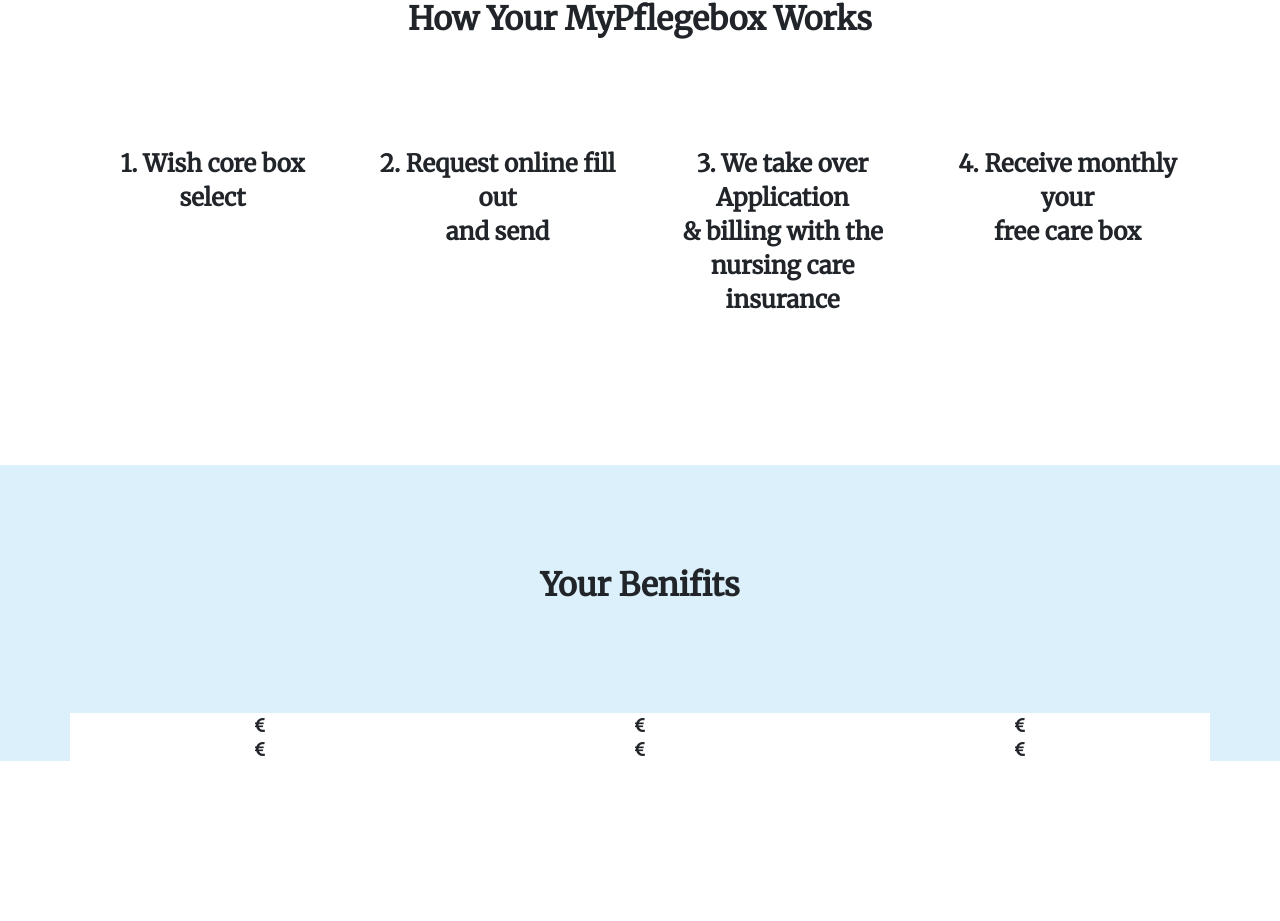
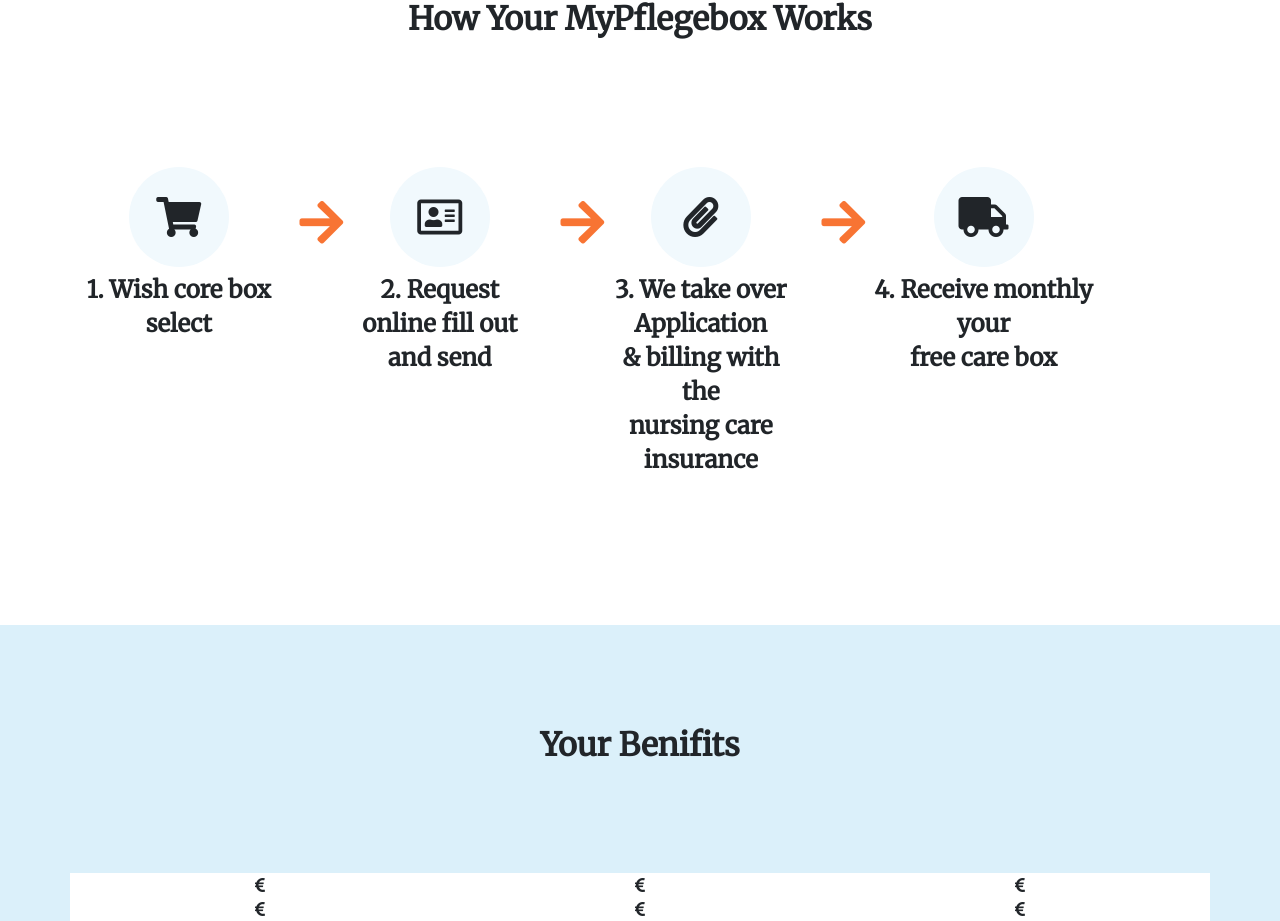
Before and after one commit to ahmedkhalid136/FlegeBOX-FINALIZED, a React (Create React App) app: page /homepage in a window 1280 px wide. Shown: the part 568-1489 px from the top of the page. Before the commit the page ends 1329 px from the top, so only its background shows below. Built offline with nearby package versions, Linux system fonts and the light colour scheme.

Commit message:
Homepage Sections created

```diff
--- a/src/components/Blogdetails/Blogdetails.css
+++ b/src/components/Blogdetails/Blogdetails.css
@@ -2,8 +2,8 @@
 .Myimage {
   height: 700px;
   width: 100%;
-  border-radius: 20px;
-  padding:20px;
+  border-radius: 30px;
+  padding: 20px;
 }
 /* Paragraph Texts */
 .paraText {
@@ -45,12 +45,11 @@
   font-weight: bold;
   font-size: 15px;
   line-height: 20px;
-
 }
 /* styling bloglist header */
 .styleHeader1 {
-    font-family: Nunito Sans;
-    line-height: 56px;
-    padding: 15px;
-    text-align: center;
-  }
+  font-family: Nunito Sans;
+  line-height: 56px;
+  padding: 15px;
+  text-align: center;
+}
--- a/src/components/Blogdetails/Blogdetails.js
+++ b/src/components/Blogdetails/Blogdetails.js
@@ -6,7 +6,7 @@ import Image from "../../Pictures/kelli-mcclintock-GopRYASfsOc-unsplash.jpg";
 import Image2 from "../../Pictures/girl-with-red-hat-Epw-SqZYeyw-unsplash.jpg";
 function Blogdetails() {
   return (
-    <div class="container-fluid">
+    <div class="container">
       <div>
         <h1 className="styleHeader">
           Lorem ipsum dolor sit amet, consetutor dolor consectetur adipiscing
@@ -14,8 +14,8 @@ function Blogdetails() {
         </h1>
       </div>
       <div className="datee">4 Min | july 20,2021</div>
-      <div >
-      <img src={mainImage}className="Myimage" />
+      <div>
+        <img src={mainImage} className="Myimage" />
       </div>
       <p className="paraText">
         Lorem Ipsum is simply dummy text of the printing and typesetting
@@ -31,14 +31,31 @@ function Blogdetails() {
         text ever since the 1500s, when an unknown printer took a galley of type
         and scrambled it to make a type specimen book. It has survived not only
         five centuries, but also the leap into electronic typesetting, remaining
+        essentially unchanged.
+        <br />
+        <br />
+        It was popularised in the 1960s with the release of Letraset sheets
+        containing Lorem Ipsum passages, and more recently with desktop
+        publishing software like Aldus PageMaker including versions of Lorem
+        Ipsum. Lorem Ipsum is simply dummy text of the printing and typesetting
+        industry. Lorem Ipsum has been the industry's standard dummy text ever
+        since the 1500s, when an unknown printer took a galley of type and
+        scrambled it to make a type specimen book. It has survived not only five
+        centuries, but also the leap into electronic typesetting, remaining
         essentially unchanged. It was popularised in the 1960s with the release
         of Letraset sheets containing Lorem Ipsum passages, and more recently
         with desktop publishing software like Aldus PageMaker including versions
-        of Lorem Ipsum. Lorem Ipsum is simply dummy text of the printing and
-        typesetting industry. Lorem Ipsum has been the industry's standard dummy
-        text ever since the 1500s, when an unknown printer took a galley of type
-        and scrambled it to make a type specimen book. It has survived not only
-        five centuries, but also the leap into electronic typesetting, remaining
+        of Lorem Ipsum.
+        <br />
+        <br />
+        It was popularised in the 1960s with the release of Letraset sheets
+        containing Lorem Ipsum passages, and more recently with desktop
+        publishing software like Aldus PageMaker including versions of Lorem
+        Ipsum. Lorem Ipsum is simply dummy text of the printing and typesetting
+        industry. Lorem Ipsum has been the industry's standard dummy text ever
+        since the 1500s, when an unknown printer took a galley of type and
+        scrambled it to make a type specimen book. It has survived not only five
+        centuries, but also the leap into electronic typesetting, remaining
         essentially unchanged. It was popularised in the 1960s with the release
         of Letraset sheets containing Lorem Ipsum passages, and more recently
         with desktop publishing software like Aldus PageMaker including versions
@@ -50,8 +67,9 @@ function Blogdetails() {
           <div className="col-lg-4 col-md-4 col-xs-4  ">
             <img src={Image2} className="articleImg" />
             <p className="texts">
-             <b>Lorem Ipsum is simply dummy text of the printing and typesetting</b>
-
+              <b>
+                Lorem Ipsum is simply dummy text of the printing and typesetting
+              </b>
             </p>
             <p>
               Lorem Ipsum is simply dummy text of the printing and typesetting
@@ -62,8 +80,9 @@ function Blogdetails() {
           <div className="col-lg-4 col-md-4 col-xs-4  ">
             <img src={BannerImage} className="articleImg" />
             <p className="texts">
-             <b>Lorem Ipsum is simply dummy text of the printing and typesetting</b>
-
+              <b>
+                Lorem Ipsum is simply dummy text of the printing and typesetting
+              </b>
             </p>
             <p>
               Lorem Ipsum is simply dummy text of the printing and typesetting
@@ -74,8 +93,9 @@ function Blogdetails() {
           <div className="col-lg-4 col-md-4 col-xs-4  ">
             <img src={Image} className="articleImg" />
             <p className="texts">
-             <b>Lorem Ipsum is simply dummy text of the printing and typesetting</b>
-
+              <b>
+                Lorem Ipsum is simply dummy text of the printing and typesetting
+              </b>
             </p>
             <p>
               Lorem Ipsum is simply dummy text of the printing and typesetting
--- a/src/components/Homepage/Benifits.js
+++ b/src/components/Homepage/Benifits.js
@@ -15,8 +15,6 @@ export default function Benifits() {
           <div className="col-lg-4 benifits-columns">
             <i class="fas fa-euro-sign"></i>
           </div>
-        </div>
-        <div className="row">
           <div className="col-lg-4 benifits-columns">
             <i class="fas fa-euro-sign"></i>
           </div>
--- a/src/components/Homepage/Homepage.css
+++ b/src/components/Homepage/Homepage.css
@@ -71,10 +71,37 @@
   padding-bottom: 100px;
 }
 
+.icons-container {
+  margin-top: -80px;
+}
+
+.icon-background {
+  background-color: #f1f9fd;
+  width: 100px;
+  height: 100px;
+  border-radius: 50%;
+  display: inline-block;
+  position: relative;
+}
+
+.icons {
+  margin: 0;
+  position: absolute;
+  top: 50%;
+  left: 50%;
+  -ms-transform: translate(-50%, -50%);
+  transform: translate(-50%, -50%);
+  font-size: 40px;
+}
+
+.arrow {
+  font-size: 50px;
+  margin-top: 30px;
+  color: #f87433;
+}
+
 .benifits-columns {
   background-color: #ffffff;
-  padding-left: 20px;
-  padding-right: 20px;
 }
 
 .Works .row {
--- a/src/components/Homepage/Works.js
+++ b/src/components/Homepage/Works.js
@@ -4,25 +4,48 @@ export default function Works() {
   return (
     <div className="container Works">
       <h2>How Your MyPflegebox Works</h2>
-      <div className="row">
-        <div className="col-lg-3">
+      <div className="row icons-container">
+        <div className="col-lg-3 row">
+          <div className="col-lg-10" style={{ textAlign: "center" }}>
+            <div className="icon-background">
+              <i class="fas fa-shopping-cart icons"></i>
+            </div>
             <h3>
               1. Wish core box <br /> select
             </h3>
           </div>
-        <div className="col-lg-3">
+          <i class="fas fa-arrow-right arrow col-lg-2"></i>
+        </div>
+
+        <div className="col-lg-3 row">
+          <div className="col-lg-10">
+            <div className="icon-background">
+              <i class="far fa-address-card icons"></i>
+            </div>
             <h3>
               2. Request online fill out <br /> and send{" "}
             </h3>
           </div>
-        <div className="col-lg-3">
+          <i class="fas fa-arrow-right arrow col-lg-2"></i>
+        </div>
+        <div className="col-lg-3 row">
+          <div className="col-lg-10">
+            <div className="icon-background">
+              <i class="fas fa-paperclip icons"></i>
+            </div>
             <h3>
               3. We take over <br />
               Application <br /> & billing with the <br />
               nursing care insurance
             </h3>
           </div>
-        <div className="col-lg-3">
+          <i class="fas fa-arrow-right arrow col-lg-2"></i>
+        </div>
+        <div className="col-lg-3 row">
+          <div className="col-lg-12">
+            <div className="icon-background">
+              <i class="fas fa-truck icons"></i>
+            </div>
             <h3>
               4. Receive monthly your <br />
               free care box
@@ -30,5 +53,6 @@ export default function Works() {
           </div>
         </div>
       </div>
+    </div>
   );
 }
```
Lines whose indentation alone changed are shown as unchanged.
